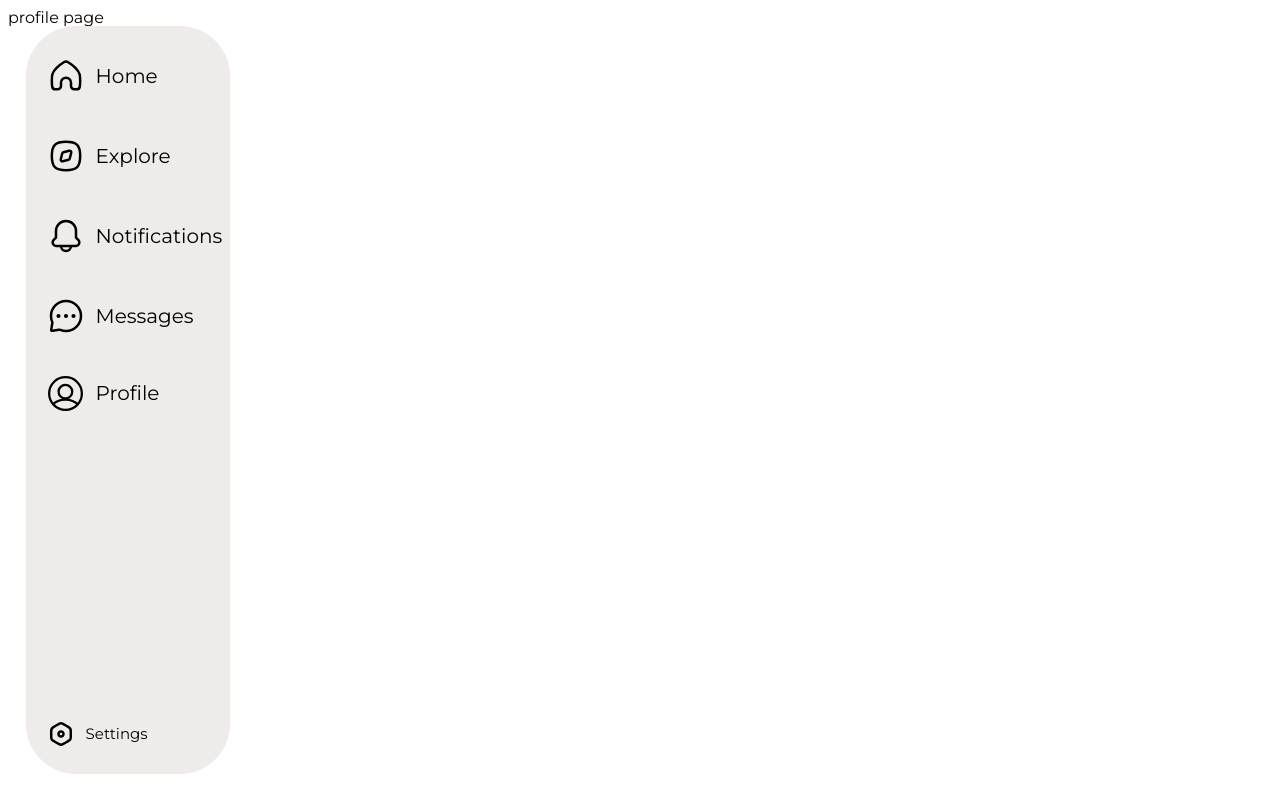
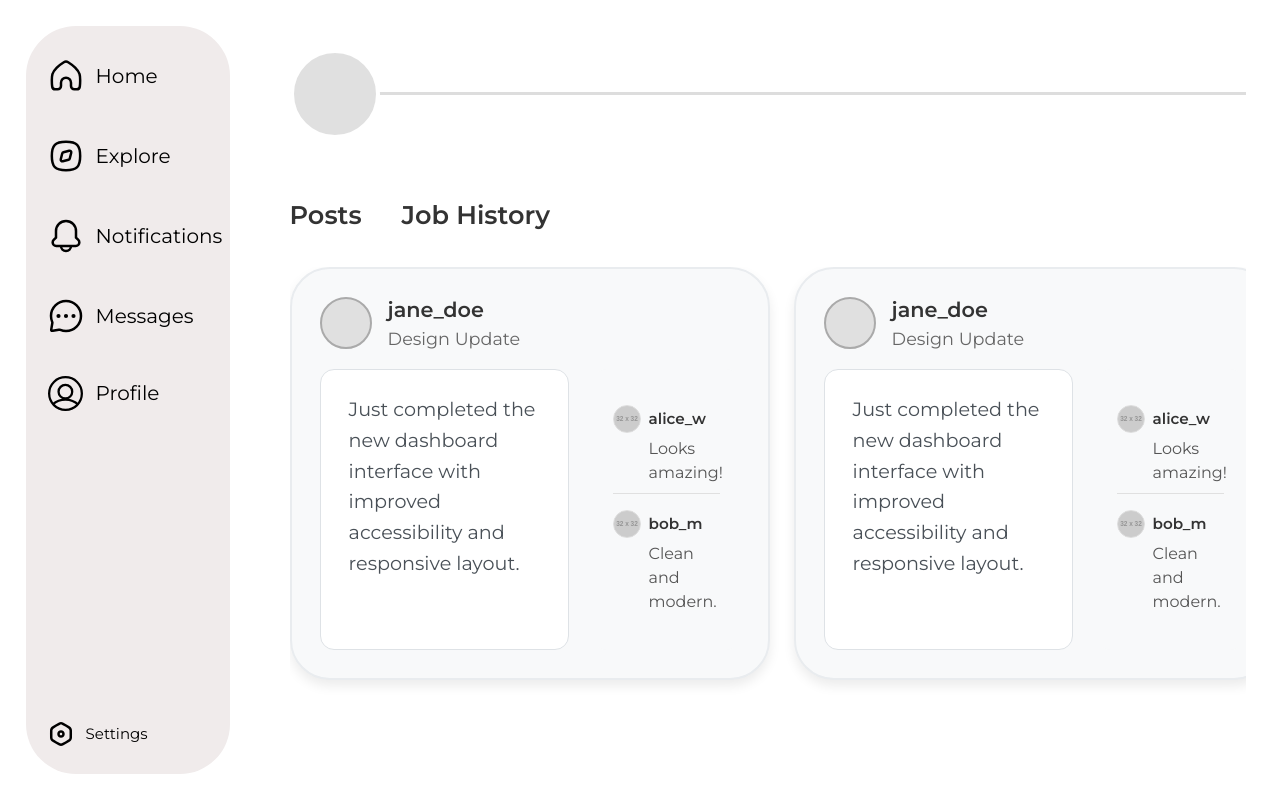
Before and after one commit to Nitsugua38/Epitech-Projects, a React (Vite) app in the folder mvp/frontend/: page /profile in a window 1280 px wide. Built offline with nearby package versions, Linux system fonts and the light colour scheme.

Commit message:
add(profile): posts scrolling section, profile v1

```diff
--- a/mvp/frontend/src/pages/profile/Profile.css
+++ b/mvp/frontend/src/pages/profile/Profile.css
@@ -0,0 +1,87 @@
+/* =====================
+   PROFILE PAGE
+===================== */
+.profile-page {
+  margin-left: 20vw;
+  padding: 2vw;
+}
+
+/* =====================
+   HEADER + AVATAR LINE
+===================== */
+.profile-header {
+  position: relative;
+  height: 120px;
+  display: flex;
+  align-items: center;
+}
+
+.profile-avatar {
+  width: 90px;
+  height: 90px;
+  border-radius: 50%;
+  background: #e0e0e0;
+  border: 4px solid white;
+  z-index: 2;
+}
+
+.profile-divider {
+  position: absolute;
+  left: 0;
+  right: 0;
+  height: 3px;
+  background: #ddd;
+  z-index: 1;
+}
+
+/* =====================
+   SECTION TITLES
+===================== */
+.profile-sections {
+  display: flex;
+  gap: 40px;
+  margin: 24px 0 16px;
+}
+
+.profile-sections h2 {
+  font-size: 1.6rem;
+  font-weight: 600;
+  color: #333;
+}
+
+/* =====================
+   HORIZONTAL SCROLL
+===================== */
+.profile-horizontal-scroll {
+  display: flex;
+  gap: 24px;
+  overflow-x: auto;
+  padding-bottom: 20px;
+  scroll-snap-type: x mandatory;
+}
+
+.profile-post-card {
+  min-width: 480px;
+  max-width: 480px;
+  scroll-snap-align: start;
+}
+
+/* =====================
+   MOBILE
+===================== */
+@media (max-width: 768px) {
+
+  .profile-page {
+    margin-left: 0;
+    padding: 16px;
+  }
+
+  .profile-sections {
+    gap: 24px;
+  }
+
+  .profile-post-card {
+    min-width: 90vw;
+    max-width: 90vw;
+  }
+}
--- a/mvp/frontend/src/pages/profile/Profile.jsx
+++ b/mvp/frontend/src/pages/profile/Profile.jsx
@@ -1,13 +1,73 @@
-import { useState } from 'react'
 import "./Profile.css";
 
 function Profile() {
 
-    return (
-        <>
-            <div>profile page</div>
-        </>
-    )
+  // Same post structure as Home (reduced count for profile)
+  const posts = Array(6).fill().map((_, i) => ({
+    id: i + 1,
+    username: "jane_doe",
+    title: "Design Update",
+    content:
+      "Just completed the new dashboard interface with improved accessibility and responsive layout.",
+    comments: [
+      { text: "Looks amazing!", user: "alice_w", img: "https://via.placeholder.com/32" },
+      { text: "Clean and modern.", user: "bob_m", img: "https://via.placeholder.com/32" }
+    ]
+  }));
+
+  return (
+    <div className="profile-page">
+
+      {/* HEADER */}
+      <div className="profile-header">
+        <div className="profile-avatar"></div>
+        <div className="profile-divider"></div>
+      </div>
+
+      {/* SECTION TITLES */}
+      <div className="profile-sections">
+        <h2>Posts</h2>
+        <h2>Job History</h2>
+      </div>
+
+      {/* POSTS SCROLL */}
+      <div className="profile-horizontal-scroll">
+        {posts.map(post => (
+          <div key={post.id} className="inner-card profile-post-card">
+
+            <div className="post-header">
+              <div className="profile-pic"></div>
+              <div className="user-info">
+                <div className="username">{post.username}</div>
+                <div className="post-title">{post.title}</div>
+              </div>
+            </div>
+
+            <div className="post-content-wrapper">
+              <div className="post-field">{post.content}</div>
+
+              <div className="top-comments">
+                {post.comments.map((comment, index) => (
+                  <div key={index} className="comment-line">
+                    <div className="comment-header">
+                      <div
+                        className="comment-profile-pic"
+                        style={{ backgroundImage: `url(${comment.img})` }}
+                      ></div>
+                      <div className="comment-username">{comment.user}</div>
+                    </div>
+                    <div className="comment-text">{comment.text}</div>
+                  </div>
+                ))}
+              </div>
+            </div>
+
+          </div>
+        ))}
+      </div>
+
+    </div>
+  );
 }
 
-export default Profile
+export default Profile;
```
